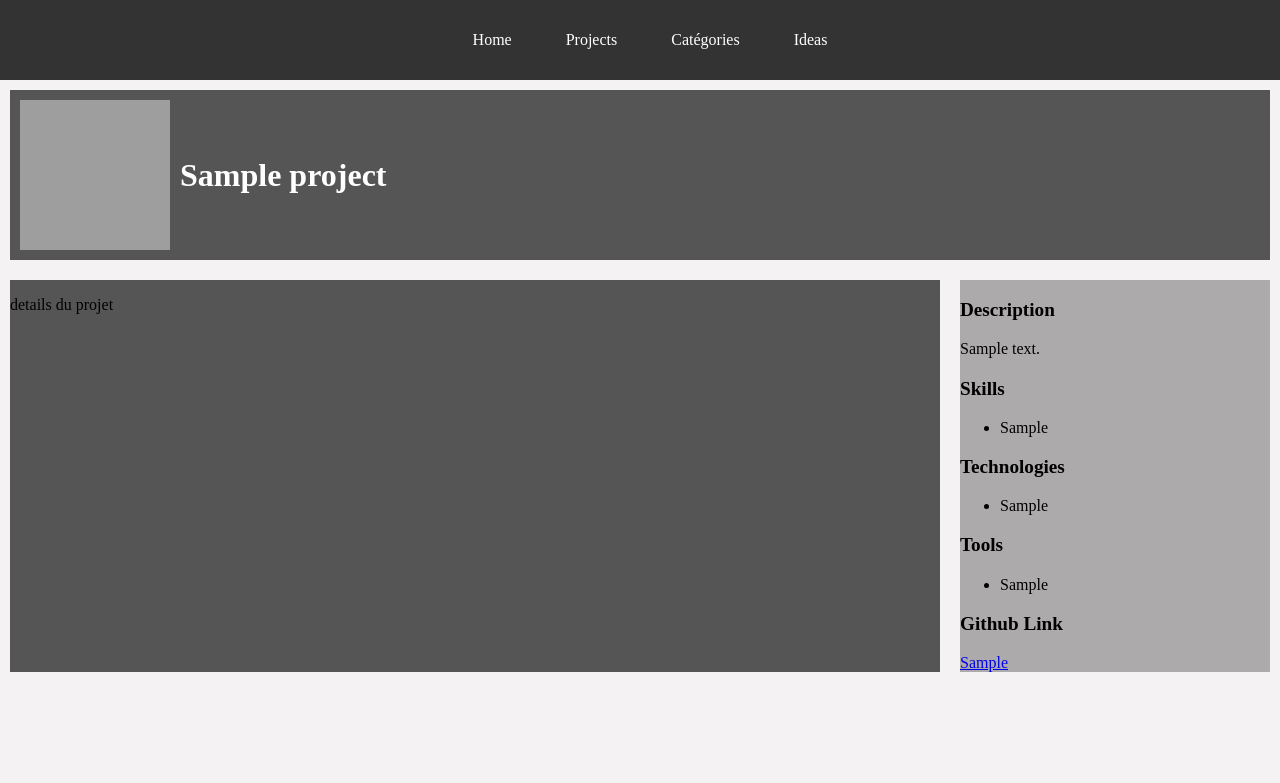
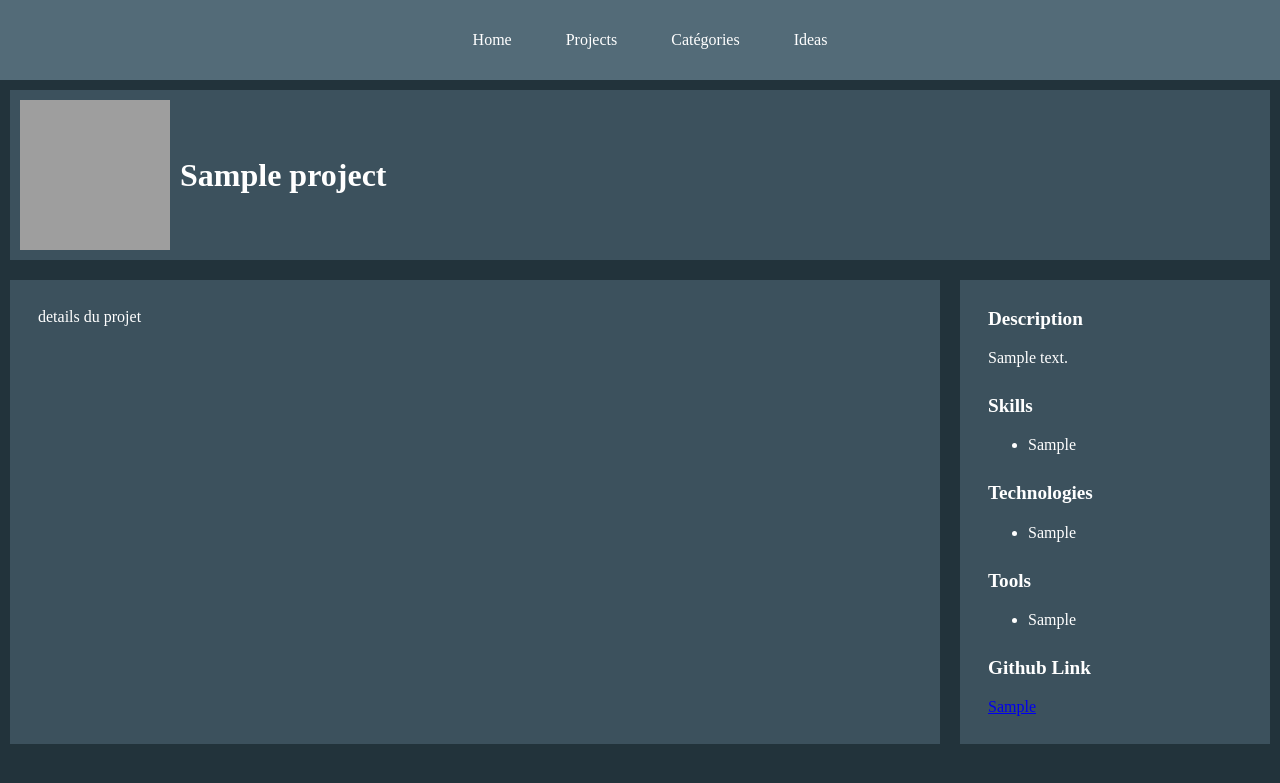
Before and after one commit to DamienChabret/portfolio, a Django app: page /projects/#/ in a window 1280 px wide. Shown: the top 783 px of the page. Run offline with Django 5.2, Linux system fonts and the light colour scheme; tables that the repository leaves empty hold one stand-in row (values such as "Sample post"); grey boxes are pictures that could not be loaded.

Commit message:
mise à jour css

```diff
--- a/src/client/static/css/style.css
+++ b/src/client/static/css/style.css
@@ -1,8 +1,9 @@
 body{
-    background-color: #F4F2F3;
+    background-color: #22333B;
     height: 100%;
     padding: 0;
     margin: 0;
+    color: white;
 }
 
 /* projects */
@@ -81,7 +75,7 @@ body{
 #project-top {
     display: flex;
     align-items: center;
-    background-color: #555;
+    background-color: #536b788c;
     margin: 10px;
     color : white;
 }
@@ -100,18 +94,28 @@ body{
 #project-middle {
     flex: 3;
     margin: 10px;
-    background-color: #555;
+    background-color: #536b788c;
+}
+
+#project-middle > * {
+    margin: 28px;
 }
 
 #project-info {
     flex: 1; /* Prend 1/4 de l'espace disponible */
     width: 25%;
     height: 70%;
-    background-color: #7b787894;
+    background-color: #536b788c;
     overflow-y: auto;
     box-sizing: border-box;
     margin: 10px;
 }
+
+
+#project-info > * {
+    margin: 28px;
+}
+
 
 .p-title{
     font-weight: bold;
@@ -132,7 +136,7 @@ body{
 
 /* Styling navbar */
 .navbar {
-    background-color: #333;
+    background-color: #536B78;
     padding: 15px 0;
 }
 
```
Also changed, not shown: other parts of src/client/static/css/style.css (+16 -23 lines), src/client/templates/projects/projects.html (+4 -7 lines).
